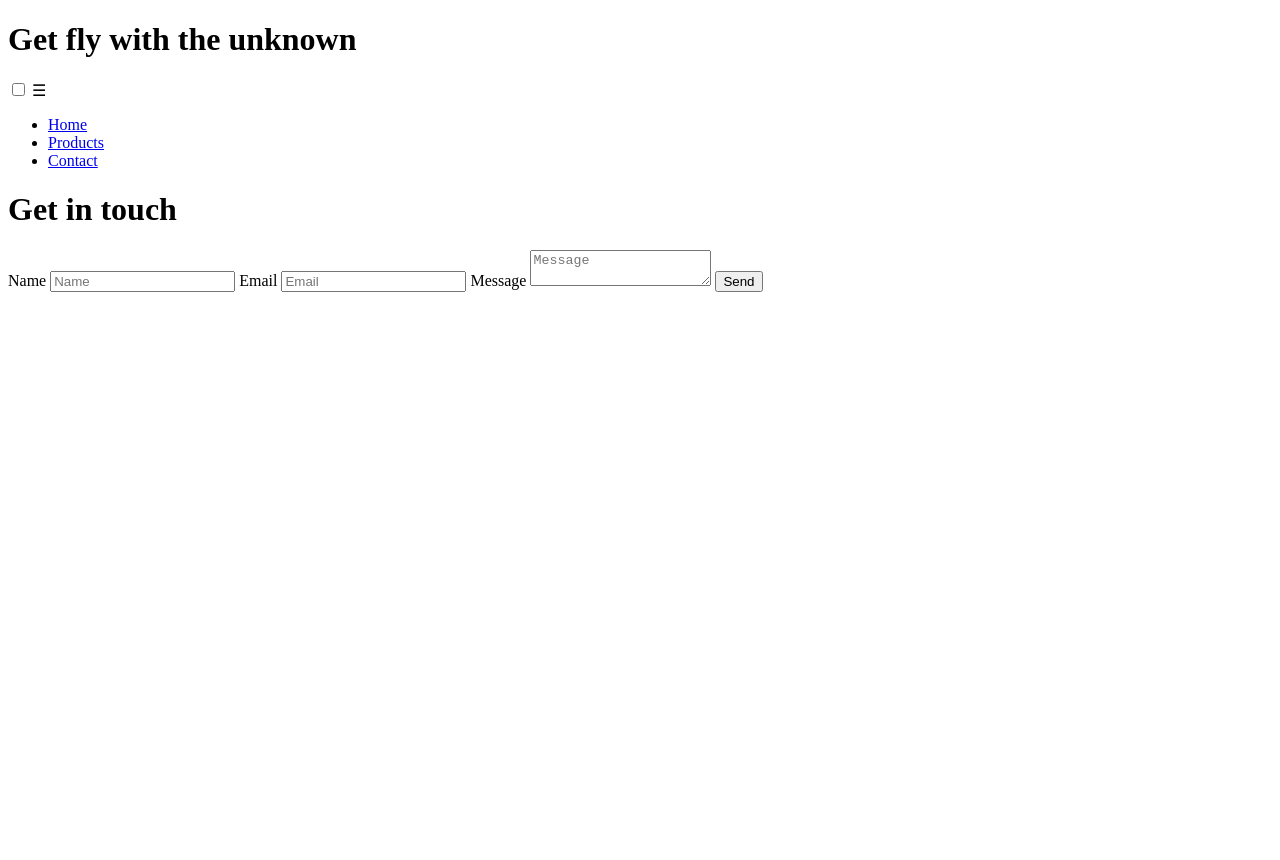
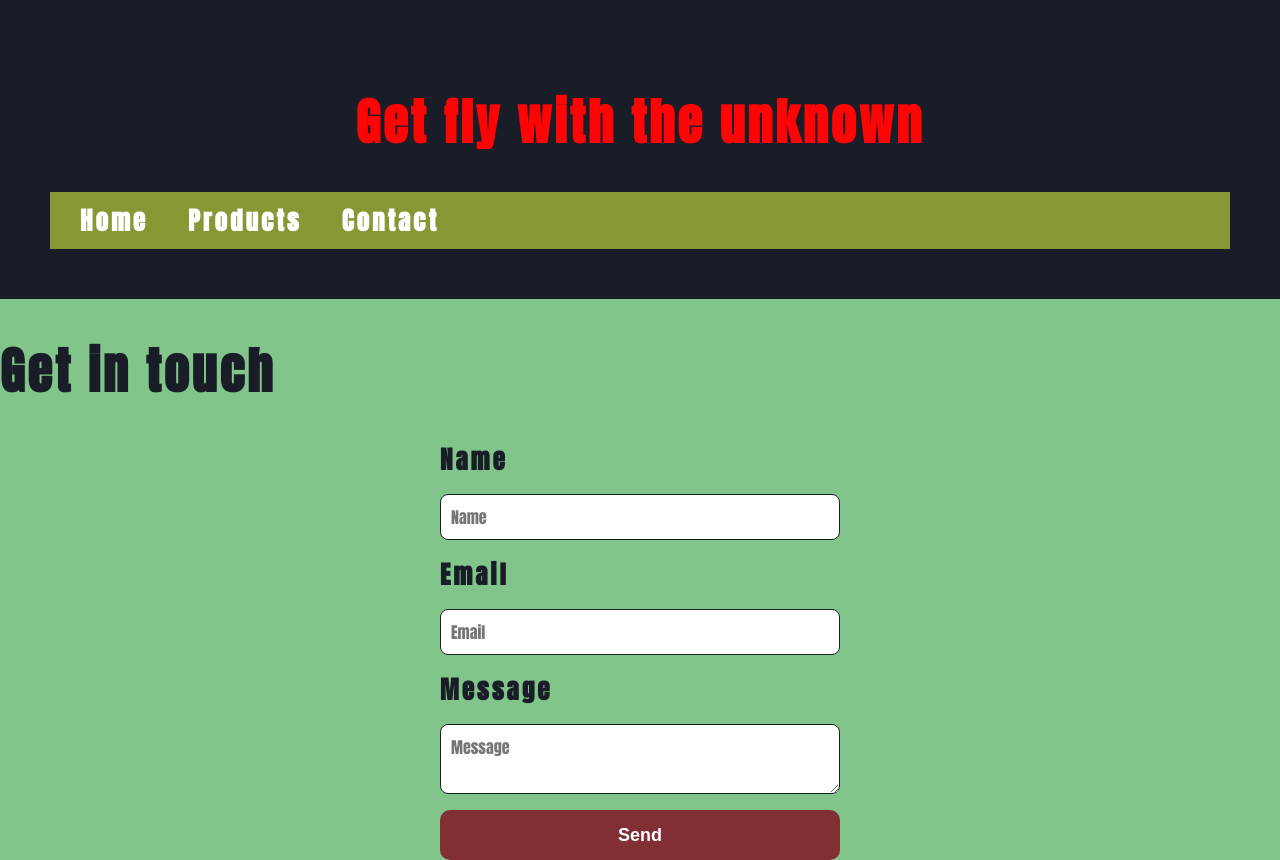
Before and after one commit to Fiori-world/WEB-DESIGN-UNKNOWN, a plain HTML site: page contact/contact.html in a window 1280 px wide. Before the commit the page ends 800 px from the top, so only its background shows below. Drawn offline with Linux system fonts and the light colour scheme; the site is published under a folder, as on GitHub Pages, so addresses that start at the root find nothing; a web font is replaced by a local one.

Commit message:
Update contact.html

```diff
--- a/contact/contact.html
+++ b/contact/contact.html
@@ -4,7 +4,7 @@
 <head>
   <title>Contact</title>
   <meta name="viewport" content="width=device-width, initial-scale=1.0">
-  <link rel="stylesheet" href="/styles/style.css">
+  <link rel="stylesheet" href="../styles/style.css">
 </head>
 
 <body>
```
